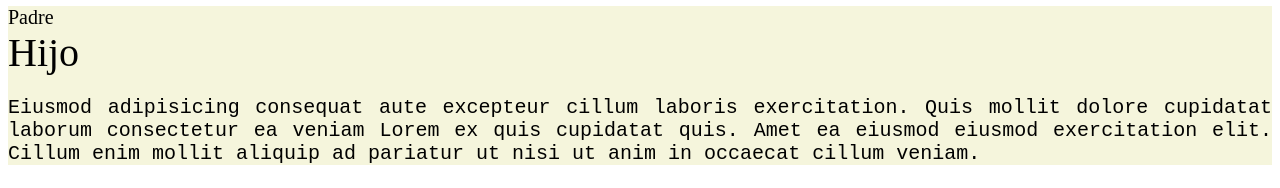
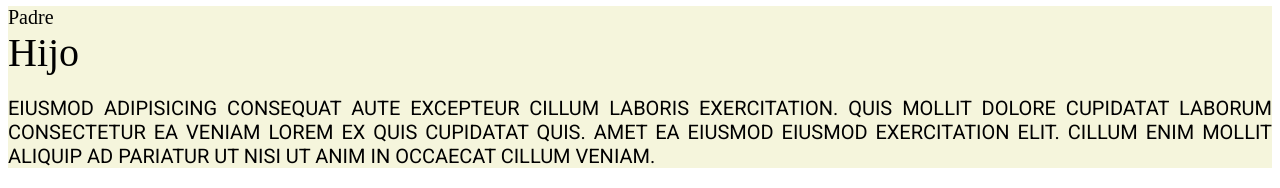
Before and after one commit to cepillo001/modulo2-Pintado, a plain HTML site: page CLASE3-CSS/index.html in a window 1280 px wide. Shown: the part 636-824 px from the top of the page. Drawn offline with Linux system fonts and the light colour scheme.

Commit message:
se agrego fuente de fonts.google.com

```diff
--- a/CLASE3-CSS/CSS/styles.css
+++ b/CLASE3-CSS/CSS/styles.css
@@ -1,3 +1,5 @@
+@import url('https://fonts.googleapis.com/css2?family=Roboto:ital,wght@0,300;0,400;1,500&display=swap');
+
 /* Estilos de encabezado */
 h1{
     color: rgba(255,0,0,0.4);
@@ -26,8 +28,9 @@ section{
 }
 
 .parrafo{ /* si no existe Courier new, muestra la fuente courier, sino la mospace */
-    font-family: 'Courier New', Courier, monospace;
+    font-family: 'Roboto', sans-serif;
     text-align: justify;
+    text-transform: uppercase;
 }
 
 /* Estilos para el footer */
```
